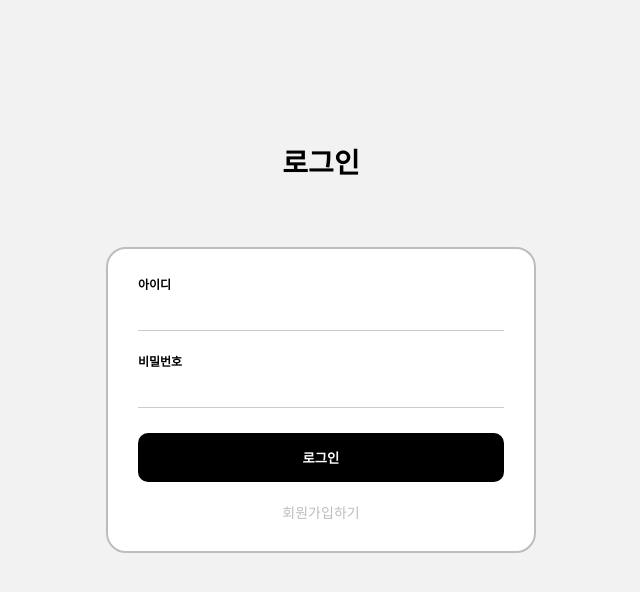
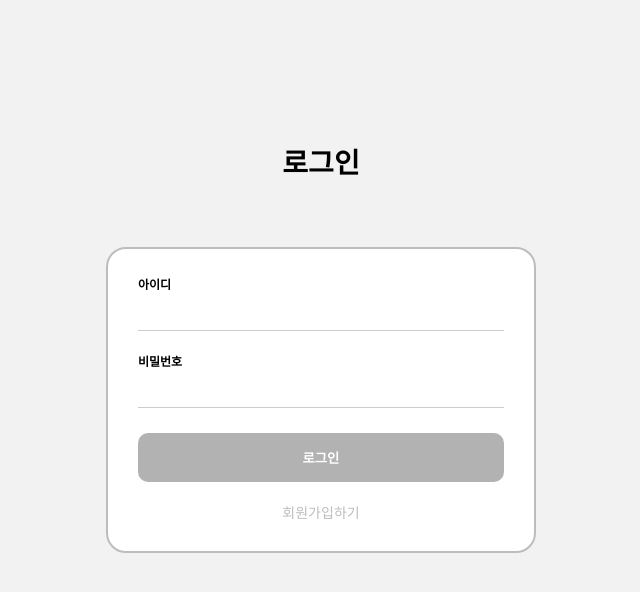
Before and after one commit to YOOJS1205/wanted-pre-onboarding-challenge-fe-1, a React (Create React App) app: page /auth/login in a window 1280 px wide. Shown: the top 592 px of the page, without its empty margins (319-959 px from the left). Built offline with nearby package versions, Linux system fonts and the light colour scheme.

Commit message:
Feat: 로그인 기능 구현 + 예외처리

```diff
--- a/src/components/Button/Button.jsx
+++ b/src/components/Button/Button.jsx
@@ -1,8 +1,17 @@
 import React from "react";
 import styled from "styled-components";
 
-export default function Button({ buttonText, onClick }) {
-  return <Btn onClick={onClick}>{buttonText}</Btn>;
+export default function Button({ buttonText, onClick, isActive }) {
+  console.log(isActive);
+  return (
+    <Btn
+      onClick={onClick}
+      disabled={!isActive && "disabled"}
+      isActive={isActive}
+    >
+      {buttonText}
+    </Btn>
+  );
 }
 
 const Btn = styled.button`
@@ -10,7 +19,8 @@ const Btn = styled.button`
   border-radius: 10px;
   color: #fff;
   padding: 15px;
-  background-color: #000;
+  background-color: ${(props) =>
+    props.isActive ? "#000" : "rgba(0, 0, 0, 0.3)"};
   width: 100%;
   font-weight: 600;
 `;
--- a/src/components/Form/LoginForm.jsx
+++ b/src/components/Form/LoginForm.jsx
@@ -1,13 +1,18 @@
-import React, { useState } from "react";
+import React, { useState, useEffect } from "react";
 import axios from "axios";
 import Container from "../../components/Container/Container";
 import Button from "../Button/Button";
 import UserInfoInput from "./UserInfoInput";
+import WarningText from "./WarningText";
 import ToJoin from "../../pages/Login/ToJoin";
 
 export default function LoginForm() {
   const [id, setId] = useState("");
   const [password, setPassword] = useState("");
+  const [isId, setIsId] = useState(true);
+  const [isPassword, setIsPassword] = useState(true);
+  const [isActive, setIsActive] = useState(false);
+  const [isWrong, setIsWrong] = useState(false);
 
   function onHandleId(e) {
     setId(e.target.value);
@@ -16,6 +21,38 @@ export default function LoginForm() {
   function onHandlePassword(e) {
     setPassword(e.target.value);
   }
+
+  function checkAvailable(id, pw) {
+    const regExp =
+      /^[0-9a-zA-Z]([-_.]?[0-9a-zA-Z])*@[0-9a-zA-Z]([-_.]?[0-9a-zA-Z])*.[a-zA-Z]{2,3}$/i;
+    if (!regExp.test(id)) {
+      setIsId(false);
+    } else {
+      setIsId(true);
+    }
+
+    if (pw.length < 8) {
+      setIsPassword(false);
+    } else {
+      setIsPassword(true);
+    }
+  }
+
+  function checkActive() {
+    if (id && password && isId && isPassword) {
+      setIsActive(true);
+    } else {
+      setIsActive(false);
+    }
+  }
+
+  useEffect(() => {
+    checkAvailable(id, password);
+  }, [id, password]);
+
+  useEffect(() => {
+    checkActive();
+  }, [isId, isPassword]);
 
   async function onClickLoginButton() {
     try {
@@ -29,13 +66,29 @@ export default function LoginForm() {
       }
     } catch (error) {
       console.log(error);
+      if (error.response.data.details === "로그인에 실패했습니다") {
+        setIsWrong(true);
+      } else {
+        setIsWrong(false);
+      }
     }
   }
   return (
     <Container>
       <UserInfoInput labelText="아이디" onChange={onHandleId} />
+      {!isId && id && <WarningText text="* 올바른 이메일 형식이 아닙니다." />}
+      {isWrong && (
+        <WarningText text="* 아이디와 비밀번호가 일치하지 않습니다." />
+      )}
       <UserInfoInput labelText="비밀번호" onChange={onHandlePassword} />
-      <Button buttonText="로그인" onClick={onClickLoginButton} />
+      {!isPassword && password && (
+        <WarningText text="* 비밀번호는 8자리 이상이여야 합니다." />
+      )}
+      <Button
+        buttonText="로그인"
+        onClick={onClickLoginButton}
+        isActive={isActive}
+      />
       <ToJoin />
     </Container>
   );
--- /dev/null
+++ b/src/components/Form/WarningText.jsx
@@ -0,0 +1,13 @@
+import React from "react";
+import styled from "styled-components";
+
+export default function WarningText({ text }) {
+  return <Text>{text}</Text>;
+}
+
+const Text = styled.p`
+  color: red;
+  font-size: 10px;
+  margin-top: -15px;
+  margin-bottom: 15px;
+`;
```
